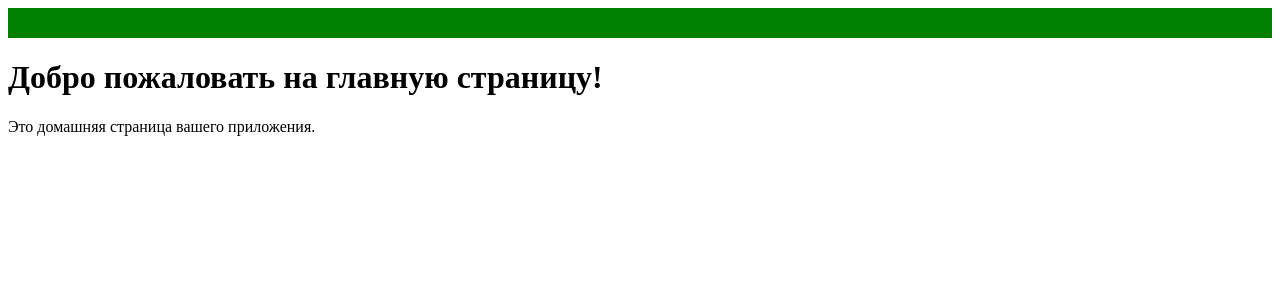
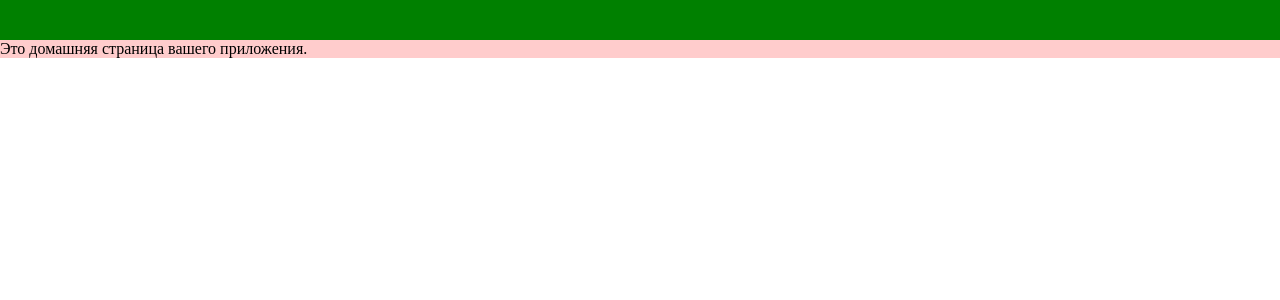
Before and after one commit to SyleeSFY/VT, a React (Create React App) app: page / in a window 1280 px wide. Shown: the top 300 px of the page. Built offline with nearby package versions, Linux system fonts and the light colour scheme.

Commit message:
обновление первое

```diff
--- a/public/index.html
+++ b/public/index.html
@@ -11,11 +11,15 @@
     />
     <link rel="apple-touch-icon" href="%PUBLIC_URL%/logo192.png" />
 
+
     <link rel="manifest" href="%PUBLIC_URL%/manifest.json" />
     <title>React App</title>
   </head>
   <body>
     <noscript>You need to enable JavaScript to run this app.</noscript>
-    <div id="root"></div>
+
+<div id="root"></div>
+
+
   </body>
 </html>
--- a/src/App.js
+++ b/src/App.js
@@ -1,5 +1,5 @@
 import { BrowserRouter, Routes, Route } from 'react-router-dom';
-
+import Nav from './pages/nav/nav.jsx'
 import Home from './pages/home/home.jsx';
 import Test from './pages/home/test.jsx';
 
@@ -11,6 +11,8 @@ function App() {
           <Route path="/test" element={<Test />} />
         </Routes>
       </BrowserRouter>
+
+
   );
 }
 
--- a/src/index.js
+++ b/src/index.js
@@ -1,12 +1,21 @@
 import React from 'react';
 import ReactDOM from 'react-dom/client';
-
+import '../src/styles/index.css';
 import App from './App';
+import Nav from './pages/nav/nav'
 
 
 const root = ReactDOM.createRoot(document.getElementById('root'));
 root.render(
+    <div>
+        <Nav />
+        <div className=' container'>
+                    <div className='containerBg'>
+            <App />
+        </div>
+        </div>
 
-    <App/>
+    </div>
+
 
 );
--- a/src/pages/home/home.jsx
+++ b/src/pages/home/home.jsx
@@ -1,9 +1,8 @@
 import React from 'react';
-import Nav from '../nav/nav'
+
 const Home =()=>{
-    return ( <div>
-      <Nav />
-      <h1>Добро пожаловать на главную страницу!</h1>
+    return ( <div className='home'>
+
       <p>Это домашняя страница вашего приложения.</p>
     </div>)
 }
--- a/src/pages/nav/nav.css
+++ b/src/pages/nav/nav.css
@@ -1,4 +1,11 @@
-.NavBar{
+.NavBar {
     background-color: green;
-    height: 30px;
+    height: 40px;
+    width: 100%;
+      margin: 0;
+  padding: 0;
 }
+/*
+body {
+
+} */
--- a/src/styles/index.css
+++ b/src/styles/index.css
@@ -1,13 +1,32 @@
 body {
   margin: 0;
-  font-family: -apple-system, BlinkMacSystemFont, 'Segoe UI', 'Roboto', 'Oxygen',
-    'Ubuntu', 'Cantarell', 'Fira Sans', 'Droid Sans', 'Helvetica Neue',
-    sans-serif;
-  -webkit-font-smoothing: antialiased;
-  -moz-osx-font-smoothing: grayscale;
+  padding: 0;
 }
 
-code {
-  font-family: source-code-pro, Menlo, Monaco, Consolas, 'Courier New',
-    monospace;
+.container-full {
+  width: 100%;
+  padding: 0 15px;
+  box-sizing: border-box;
 }
+body, html, nav, div, p, ul, h1, h2, h3 {
+  margin: 0;
+  padding: 0;
+}
+.container {
+  width: 100%;
+  max-width: 1600px;
+  margin: 0 auto;
+  padding: 0 15px;
+  box-sizing: border-box;
+  position: relative;
+}
+
+.containerBg {
+  background-color: rgba(255, 0, 0, 0.2);
+  width: 100%;
+  min-height: 100%;
+  position: absolute;
+  top: 0;
+  left: 0;
+  z-index: -1;
+}
```
Also changed, not shown: src/styles/App.css (deleted, +0 -38 lines), src/styles/home.css (added). Lines whose indentation alone changed are shown as unchanged.
